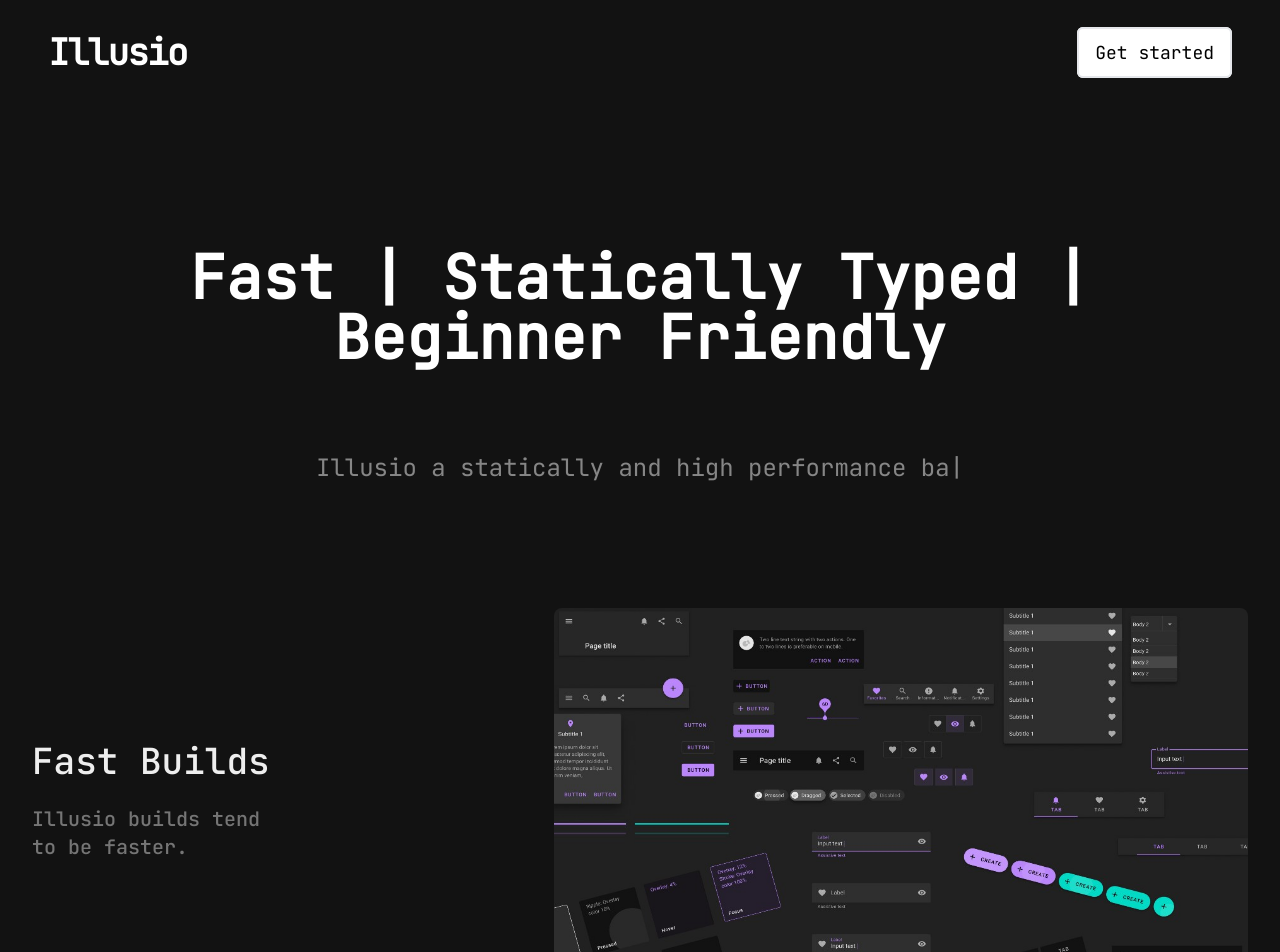
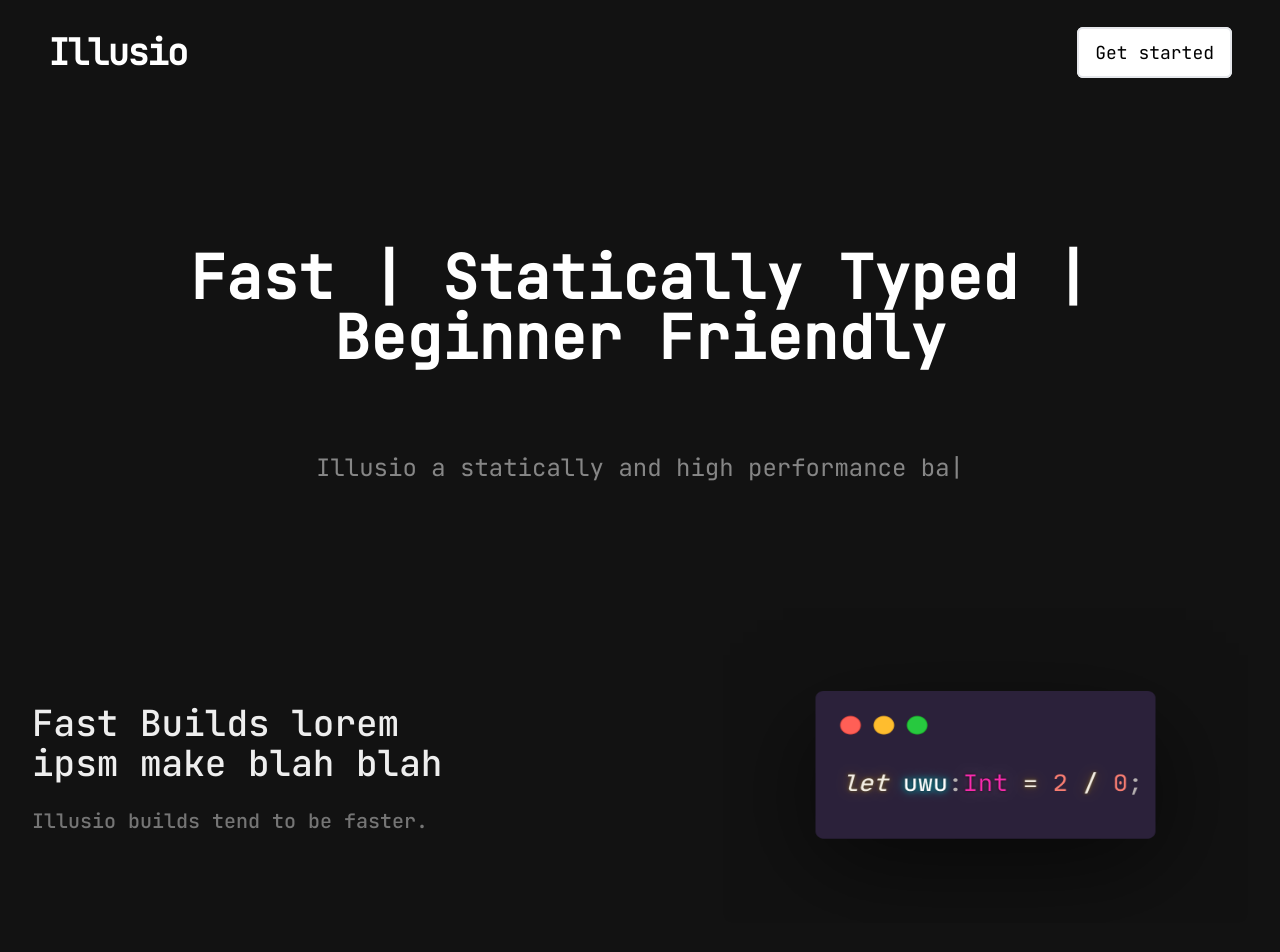
Before and after one commit to Illusio-language/web, a Next.js app: page / in a window 1280 px wide. Shown: the top 952 px of the page. Built offline with nearby package versions, Linux system fonts and the light colour scheme.

Commit message:
changed img 1

```diff
--- a/components/header.js
+++ b/components/header.js
@@ -90,7 +90,7 @@ export default function Header() {
         <div className="flex flex-col lg:flex-row lg:items-center">
           <div className="pr-[3rem] md:max-w-xl md:pr-[3rem] lg:max-w-3xl lg:pr-[7rem] xl:pr-[17rem]">
             <h3 className="pb-3 text-2xl lg:pb-6 lg:text-4xl">
-              Fast Builds
+              Fast Builds lorem ipsm make blah blah
             </h3>
             <p className="text-md pb-12 text-[#757575] lg:pb-0 lg:text-xl">
               Illusio builds tend to be faster.
@@ -98,9 +98,9 @@ export default function Header() {
           </div>
           <div>
             <Image
-              src="/images/1.jpeg"
+              src="/images/1.png"
               alt="placeholder"
-              width={1100}
+              width={1000}
               height={600}
               className="rounded-lg"
             />
```
Also changed, not shown: public/images/1.jpeg (deleted), public/images/1.png (added).
